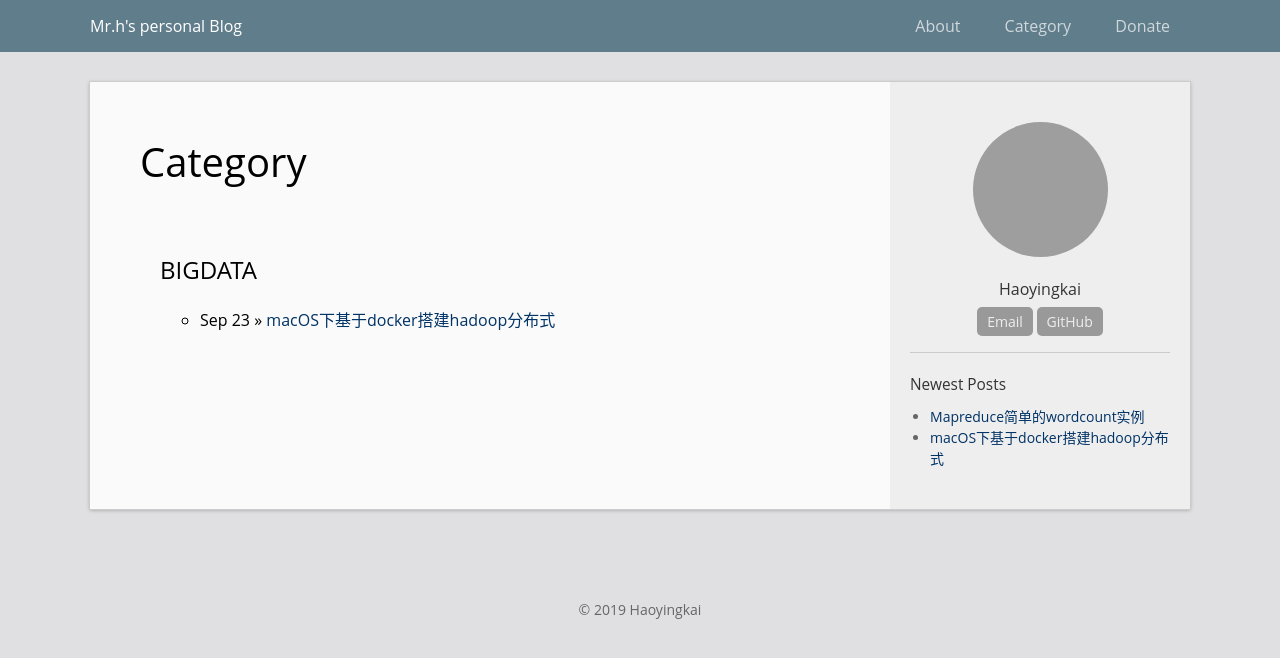
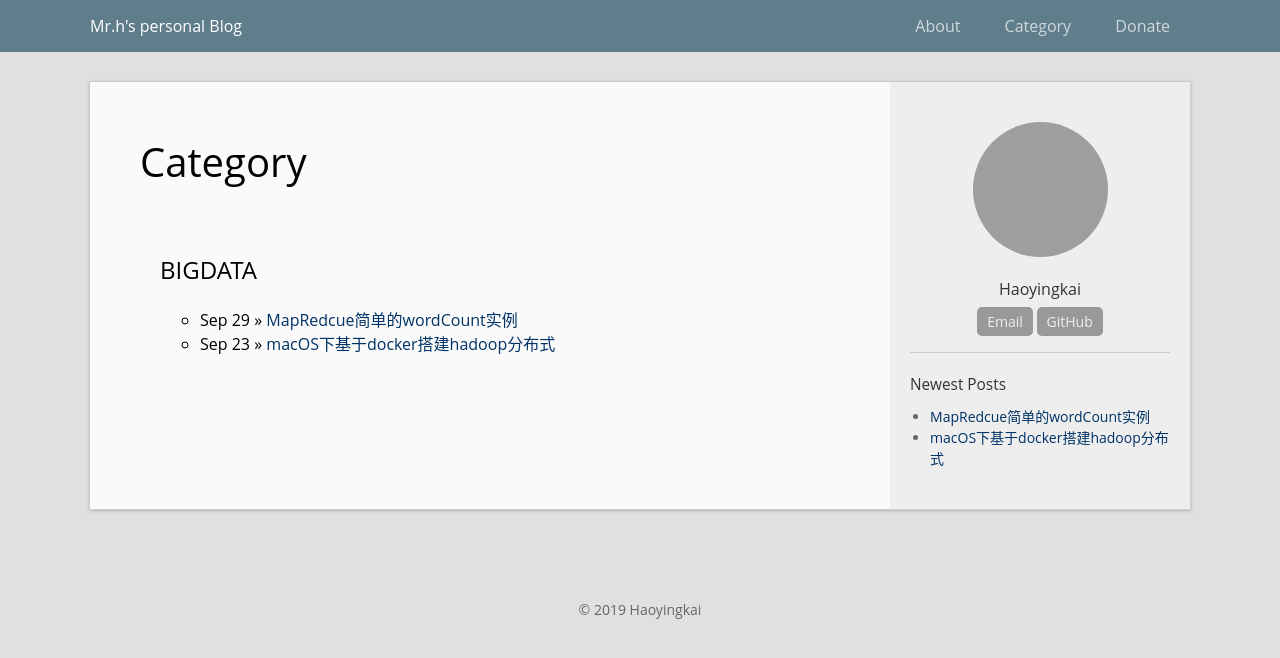
Before and after one commit to MRH2458215309/MRH2458215309.github.io, a Jekyll site: the page built from category.html, in a window 1280 px wide. Shown: the top 658 px of the page. Built offline with Jekyll 4.4.1, drawn with Linux system fonts in a browser that asks for light colours; grey boxes are pictures that could not be loaded.

Commit message:
Update 2019-9-29-MapReduce简单的wordCount实例.md

```diff
--- a/_posts/2019-9-29-MapReduce简单的wordCount实例.md
+++ b/_posts/2019-9-29-MapReduce简单的wordCount实例.md
@@ -1,3 +1,14 @@
+---
+layout: post
+title: MapRedcue简单的wordCount实例
+categories:
+ - BigData
+permalink: /posts/1
+nocomments: true  # Disable the comment box. This is EasyBook feature
+---
+
+
+
 利用Java编写MapReduce程序需要以下几个步骤。
 
 1. 编写Map处理逻辑
```
